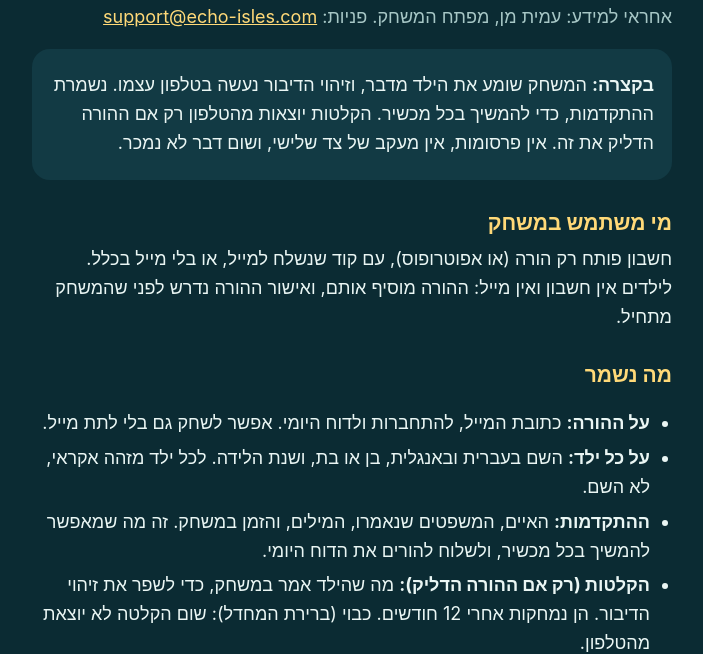
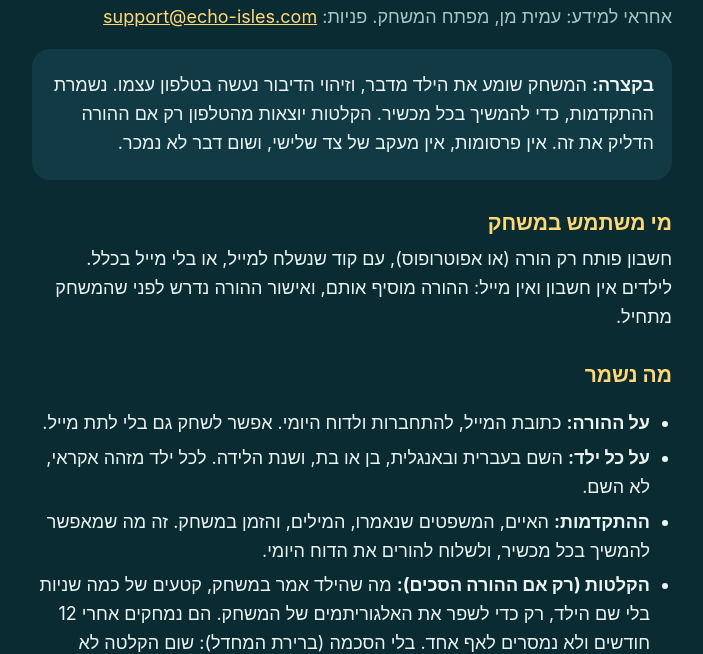
Before and after one commit to amitm02/amitm02.github.io, a plain HTML site: page echo-isles/privacy/index.html in a window 1280 px wide. Shown: the part 151-805 px from the top of the page, without its empty margins (288-991 px from the left). Drawn offline with Linux system fonts and the light colour scheme.

Commit message:
Echo Isles' public pages

```diff
--- a/echo-isles/privacy/index.html
+++ b/echo-isles/privacy/index.html
@@ -36,7 +36,7 @@
     <li><b>על ההורה:</b> כתובת המייל, להתחברות ולדוח היומי. אפשר לשחק גם בלי לתת מייל.</li>
     <li><b>על כל ילד:</b> השם בעברית ובאנגלית, בן או בת, ושנת הלידה. לכל ילד מזהה אקראי, לא השם.</li>
     <li><b>ההתקדמות:</b> האיים, המשפטים שנאמרו, המילים, והזמן במשחק. זה מה שמאפשר להמשיך בכל מכשיר, ולשלוח להורים את הדוח היומי.</li>
-    <li><b>הקלטות (רק אם ההורה הדליק):</b> מה שהילד אמר במשחק, כדי לשפר את זיהוי הדיבור. הן נמחקות אחרי 12 חודשים. כבוי (ברירת המחדל): שום הקלטה לא יוצאת מהטלפון.</li>
+    <li><b>הקלטות (רק אם ההורה הסכים):</b> מה שהילד אמר במשחק, קטעים של כמה שניות בלי שם הילד, רק כדי לשפר את האלגוריתמים של המשחק. הם נמחקים אחרי 12 חודשים ולא נמסרים לאף אחד. בלי הסכמה (ברירת המחדל): שום הקלטה לא יוצאת מהטלפון.</li>
     <li><b>ספירה אנונימית:</b> כמה התקנות הגיעו לכל שלב בהרשמה, כדי לדעת איפה היא קשה. רק מספרים, בלי מזהה של מכשיר, משפחה או ילד.</li>
   </ul>
 
```
